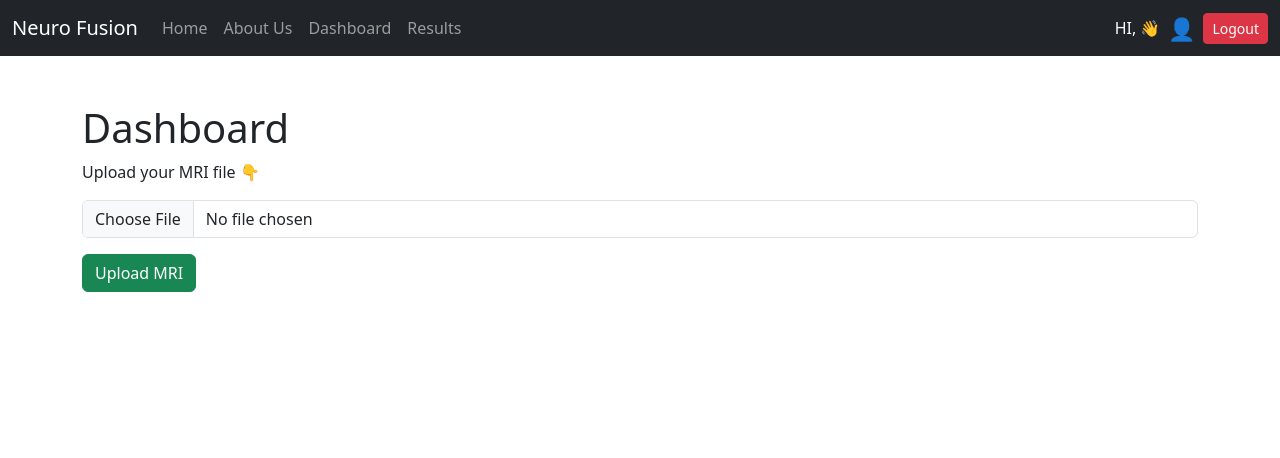
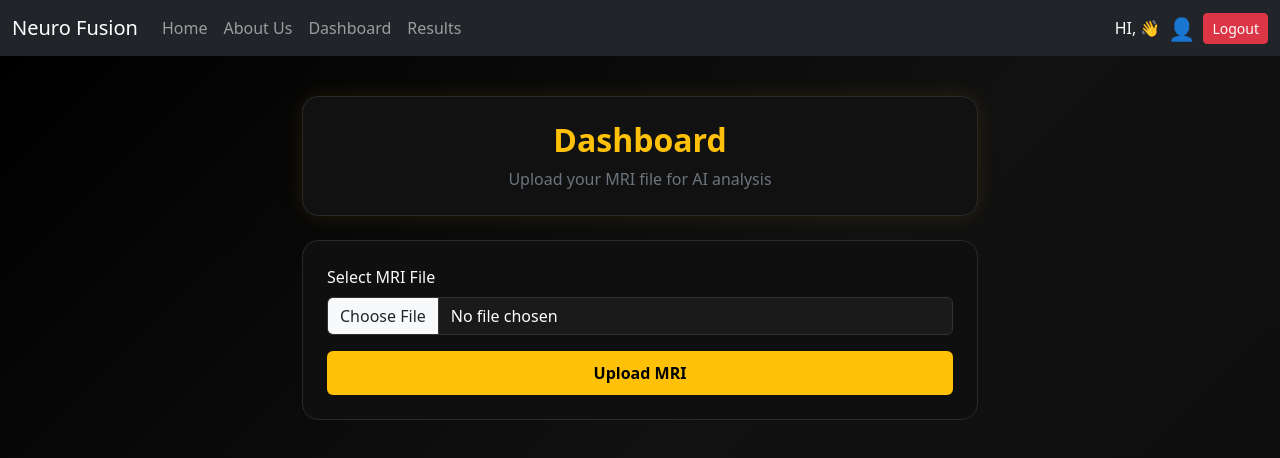
Before and after one commit to Hazeen-Dodhiya/NeuroFusionFront, a Next.js app: page /dashboard in a window 1280 px wide. Shown: the top 458 px of the page. Built offline with nearby package versions, Linux system fonts and the light colour scheme; no server answers; sample sign-in values are in the browser's storage.

Commit message:
improved ui of dashboard/page.js

```diff
--- a/app/dashboard/DashboardClient.js
+++ b/app/dashboard/DashboardClient.js
@@ -1,3 +1,157 @@
+// "use client";
+
+// import { useEffect, useState, useRef } from "react";
+// import { useRouter, useSearchParams } from "next/navigation";
+
+// export default function DashboardClient() {
+//   const fileInputRef = useRef(null);
+//   const timeoutRef = useRef(null);
+
+//   const router = useRouter();
+//   const params = useSearchParams();
+
+//   const [file, setFile] = useState(null);
+//   const [message, setMessage] = useState("");
+//   const [loading, setLoading] = useState(false);
+//   const [authorized, setAuthorized] = useState(false); // ✅ new
+
+//   useEffect(() => {
+//     const urlToken = params.get("token");
+
+//     // ✅ If token comes from URL (OAuth etc.)
+//     if (urlToken) {
+//       localStorage.setItem("token", urlToken);
+//       setAuthorized(true);
+//       router.replace("/dashboard");
+//       return;
+//     }
+
+//     const token = localStorage.getItem("token");
+
+//     // 🚫 Not logged in → redirect
+//     if (!token) {
+//       router.push("/login");
+//       return;
+//     }
+
+//     // ✅ Authorized
+//     setAuthorized(true);
+//   }, [params, router]);
+
+//   const handleUpload = async () => {
+//     if (!file) {
+//       setMessage("Please select a file");
+//       return;
+//     }
+
+//     try {
+//       setLoading(true);
+//       setMessage("");
+
+//       const token = localStorage.getItem("token");
+
+//       const formData = new FormData();
+//       formData.append("mri", file);
+
+//       const res = await fetch(
+//         "https://neurofusion-iqt7.onrender.com/mri/upload",
+//         {
+//           method: "POST",
+//           headers: {
+//             Authorization: `Bearer ${token}`,
+//           },
+//           body: formData,
+//         }
+//       );
+
+//       const data = await res.json();
+
+//       if (!res.ok) {
+//         setMessage(data.message || data.error || "Upload failed");
+//         return;
+//       }
+
+//       setMessage("✅ MRI uploaded successfully");
+//       setFile(null);
+
+//       // clear file input UI
+//       if (fileInputRef.current) {
+//         fileInputRef.current.value = "";
+//       }
+
+//       // clear previous timeout if exists
+//       if (timeoutRef.current) {
+//         clearTimeout(timeoutRef.current);
+//       }
+
+//       timeoutRef.current = setTimeout(() => {
+//         setMessage("");
+//       }, 3000);
+
+//     } catch (err) {
+//       setMessage("Upload error");
+//     } finally {
+//       setLoading(false);
+//     }
+//   };
+
+//   // 🚫 Prevent flicker before auth check
+//   if (!authorized) return null;
+
+//   return (
+//     <div className="container mt-5">
+//       <h1>Dashboard</h1>
+//       <p>Upload your MRI file 👇</p>
+
+//       <input
+//         type="file"
+//         className="form-control mb-3"
+//         ref={fileInputRef}
+//         accept=".dcm,.nii,.nii.gz,.npz"
+//         onChange={(e) => {
+//           const selectedFile = e.target.files[0];
+
+//           if (!selectedFile) return;
+
+//           const fileName = selectedFile.name.toLowerCase();
+
+//           const allowed = [".dcm", ".nii", ".nii.gz", ".npz"];
+//           const isValid = allowed.some((ext) => fileName.endsWith(ext));
+
+//           if (!isValid) {
+//             setMessage("❌ Only .dcm, .nii, .nii.gz, .npz files are allowed");
+//             e.target.value = ""; // reset input
+//             setFile(null);
+//             return;
+//           }
+
+//           setMessage("");
+//           setFile(selectedFile);
+//         }}
+//       />
+
+//       <button
+//         className="btn btn-success"
+//         onClick={handleUpload}
+//         disabled={loading}
+//       >
+//         {loading ? "Uploading..." : "Upload MRI"}
+//       </button>
+
+//       <div className="mt-3">
+//         {message && <p>{message}</p>}
+//       </div>
+//     </div>
+//   );
+// }
+
+
+
+
+
+
+
+
 "use client";
 
 import { useEffect, useState, useRef } from "react";
@@ -13,12 +167,11 @@ export default function DashboardClient() {
   const [file, setFile] = useState(null);
   const [message, setMessage] = useState("");
   const [loading, setLoading] = useState(false);
-  const [authorized, setAuthorized] = useState(false); // ✅ new
+  const [authorized, setAuthorized] = useState(false);
 
   useEffect(() => {
     const urlToken = params.get("token");
 
-    // ✅ If token comes from URL (OAuth etc.)
     if (urlToken) {
       localStorage.setItem("token", urlToken);
       setAuthorized(true);
@@ -28,13 +181,11 @@ export default function DashboardClient() {
 
     const token = localStorage.getItem("token");
 
-    // 🚫 Not logged in → redirect
     if (!token) {
       router.push("/login");
       return;
     }
 
-    // ✅ Authorized
     setAuthorized(true);
   }, [params, router]);
 
@@ -71,18 +222,12 @@ export default function DashboardClient() {
         return;
       }
 
-      setMessage("✅ MRI uploaded successfully");
+      setMessage("MRI uploaded successfully ✅");
       setFile(null);
 
-      // clear file input UI
-      if (fileInputRef.current) {
-        fileInputRef.current.value = "";
-      }
+      if (fileInputRef.current) fileInputRef.current.value = "";
 
-      // clear previous timeout if exists
-      if (timeoutRef.current) {
-        clearTimeout(timeoutRef.current);
-      }
+      if (timeoutRef.current) clearTimeout(timeoutRef.current);
 
       timeoutRef.current = setTimeout(() => {
         setMessage("");
@@ -95,19 +240,133 @@ export default function DashboardClient() {
     }
   };
 
-  // 🚫 Prevent flicker before auth check
   if (!authorized) return null;
 
   return (
-    <div className="container mt-5">
-      <h1>Dashboard</h1>
-      <p>Upload your MRI file 👇</p>
+    <div
+      style={{
+        minHeight: "100vh",
+        background: "linear-gradient(135deg, #000, #111, #0d0d0d)",
+        paddingTop: "40px",
+        paddingBottom: "40px",
+        position: "relative",
+      }}
+    >
+
+      {/* ================= AI SCANNING OVERLAY (NEW) ================= */}
+      {loading && (
+        <div
+          style={{
+            position: "fixed",
+            inset: 0,
+            backgroundColor: "rgba(0,0,0,0.92)",
+            display: "flex",
+            flexDirection: "column",
+            alignItems: "center",
+            justifyContent: "center",
+            zIndex: 9999,
+            color: "#ffc107",
+            textAlign: "center",
+          }}
+        >
+          <div className="scanner"></div>
+
+          <h3 style={{ marginTop: "20px", fontWeight: "bold" }}>
+            AI Scanning MRI...
+          </h3>
+
+          <p className="text-secondary">
+            Analyzing brain patterns using deep learning
+          </p>
+
+          <div
+            style={{
+              width: "200px",
+              height: "4px",
+              background: "#222",
+              marginTop: "20px",
+              overflow: "hidden",
+              borderRadius: "10px",
+            }}
+          >
+            <div className="scan-bar"></div>
+          </div>
+
+          <style jsx>{`
+            .scanner {
+              width: 80px;
+              height: 80px;
+              border: 4px solid #ffc107;
+              border-top: 4px solid transparent;
+              border-radius: 50%;
+              animation: spin 1s linear infinite;
+            }
+
+            .scan-bar {
+              width: 50%;
+              height: 100%;
+              background: #ffc107;
+              animation: scan 1.2s infinite;
+            }
+
+            @keyframes spin {
+              0% { transform: rotate(0deg); }
+              100% { transform: rotate(360deg); }
+            }
+
+            @keyframes scan {
+              0% { transform: translateX(-100%); }
+              50% { transform: translateX(100%); }
+              100% { transform: translateX(200%); }
+            }
+          `}</style>
+        </div>
+      )}
+
+      {/* ================= ORIGINAL UI (UNCHANGED) ================= */}
+
+      <div className="container" style={{ maxWidth: "700px" }}>
+
+        {/* HEADER CARD */}
+        <div
+          className="p-4 mb-4 rounded-4 text-center"
+          style={{
+            backgroundColor: "#111",
+            border: "1px solid #2a2a2a",
+            boxShadow: "0 0 20px rgba(255,193,7,0.1)",
+          }}
+        >
+          <h2 style={{ color: "#ffc107", fontWeight: "bold" }}>
+            Dashboard
+          </h2>
+          <p className="text-secondary mb-0">
+            Upload your MRI file for AI analysis
+          </p>
+        </div>
+
+        {/* UPLOAD CARD */}
+        <div
+          className="p-4 rounded-4"
+          style={{
+            backgroundColor: "#0f0f0f",
+            border: "1px solid #2a2a2a",
+          }}
+        >
+
+          <label className="form-label text-light mb-2">
+            Select MRI File
+          </label>
 
           <input
             type="file"
             className="form-control mb-3"
             ref={fileInputRef}
             accept=".dcm,.nii,.nii.gz,.npz"
+            style={{
+              backgroundColor: "#1a1a1a",
+              color: "#fff",
+              border: "1px solid #333",
+            }}
             onChange={(e) => {
               const selectedFile = e.target.files[0];
 
@@ -119,8 +378,8 @@ export default function DashboardClient() {
               const isValid = allowed.some((ext) => fileName.endsWith(ext));
 
               if (!isValid) {
-            setMessage("❌ Only .dcm, .nii, .nii.gz, .npz files are allowed");
-            e.target.value = ""; // reset input
+                setMessage("❌ Only .dcm, .nii, .nii.gz, .npz files allowed");
+                e.target.value = "";
                 setFile(null);
                 return;
               }
@@ -131,15 +390,34 @@ export default function DashboardClient() {
           />
 
           <button
-        className="btn btn-success"
+            className="btn w-100 fw-semibold"
             onClick={handleUpload}
             disabled={loading}
+            style={{
+              backgroundColor: "#ffc107",
+              color: "#000",
+              border: "none",
+              padding: "10px",
+            }}
           >
             {loading ? "Uploading..." : "Upload MRI"}
           </button>
 
-      <div className="mt-3">
-        {message && <p>{message}</p>}
+          {message && (
+            <div
+              className="mt-3 p-2 rounded text-center"
+              style={{
+                backgroundColor: "#1a1a1a",
+                color: message.includes("✅") ? "#00ff99" : "#ff4d4d",
+                border: "1px solid #333",
+                fontSize: "14px",
+              }}
+            >
+              {message}
+            </div>
+          )}
+
+        </div>
       </div>
     </div>
   );
```
Lines whose indentation alone changed are shown as unchanged.
